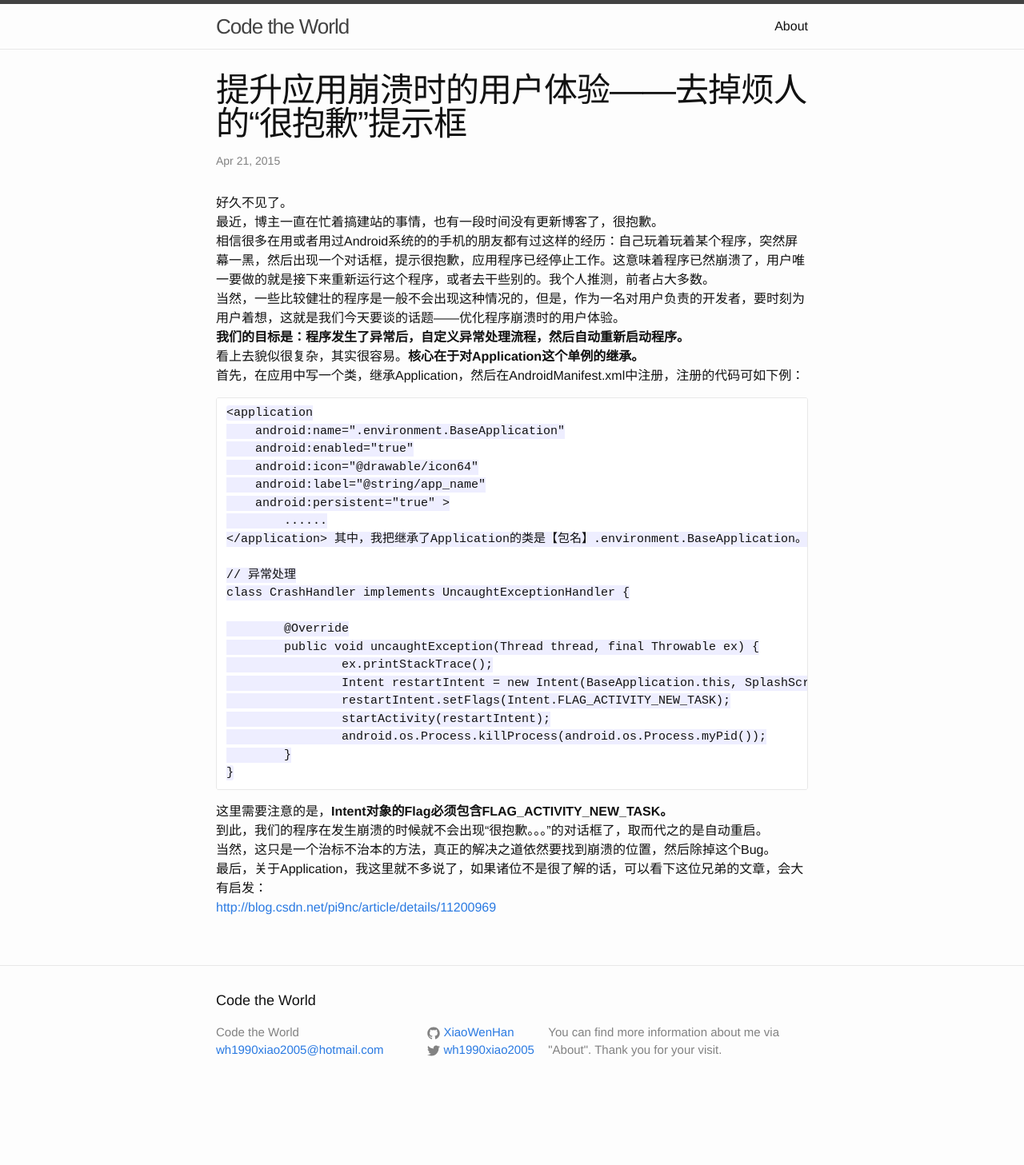
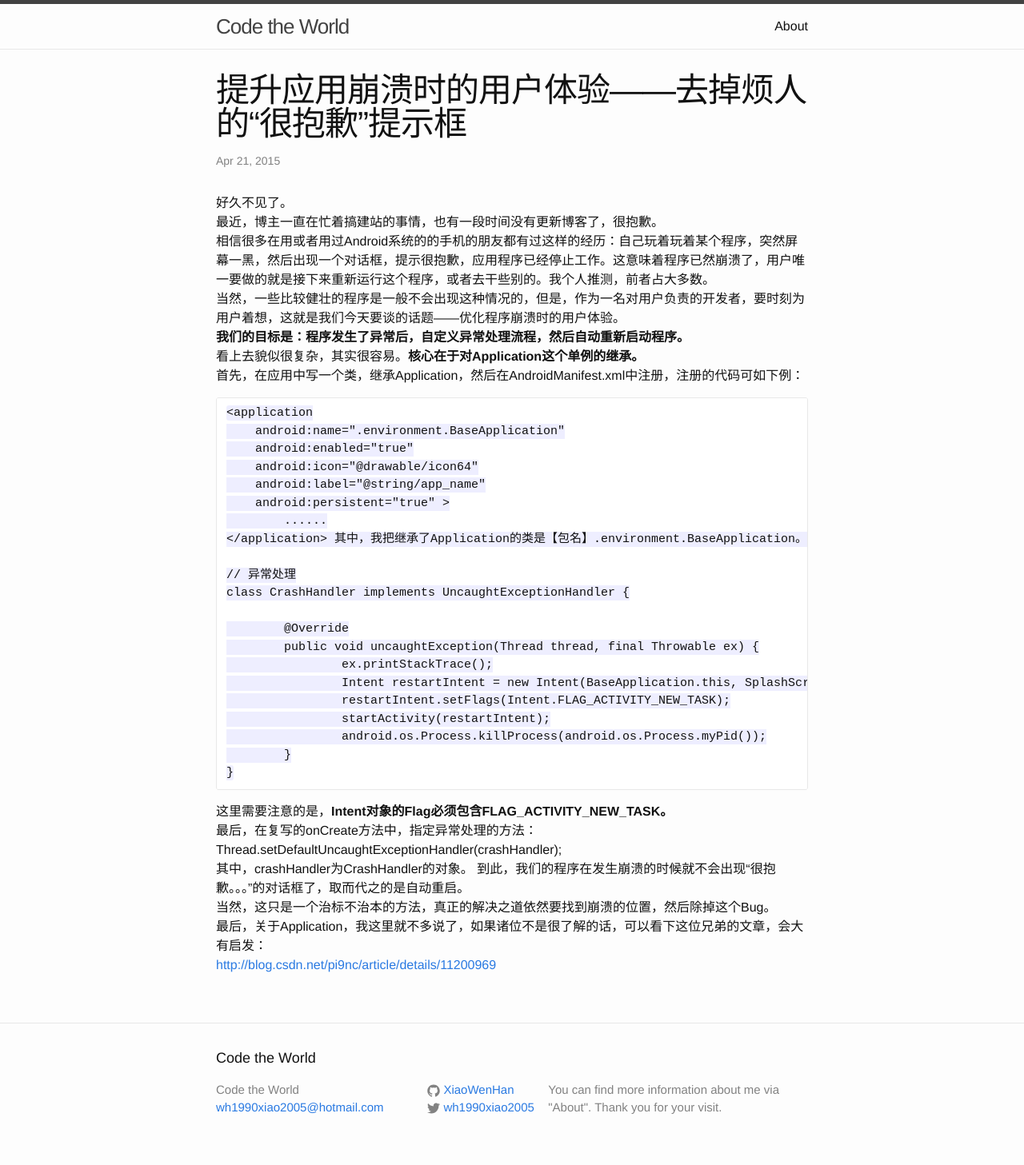
Before and after one commit to XiaoWenHan/blogsource, a Jekyll site: the page built from _posts/2015-04-21-提升应用崩溃时的用户体验——去掉烦人的“很抱歉”提示框.markdown, in a window 1280 px wide. Shown: the whole page at 80% size. Built offline with Jekyll 4.4.1, drawn with Linux system fonts in a browser that asks for light colours; before the commit the page ends 1385 px from its top, so only the background shows below that.

Commit message:
修正
修正博文错误

```diff
--- a/_posts/2015-04-21-提升应用崩溃时的用户体验——去掉烦人的“很抱歉”提示框.markdown
+++ b/_posts/2015-04-21-提升应用崩溃时的用户体验——去掉烦人的“很抱歉”提示框.markdown
@@ -40,6 +40,9 @@ categories: Android开发
 	}
 
 这里需要注意的是，**Intent对象的Flag必须包含FLAG\_ACTIVITY\_NEW\_TASK。**
+最后，在复写的onCreate方法中，指定异常处理的方法：
+    Thread.setDefaultUncaughtExceptionHandler(crashHandler);
+其中，crashHandler为CrashHandler的对象。
 到此，我们的程序在发生崩溃的时候就不会出现“很抱歉。。。”的对话框了，取而代之的是自动重启。
 当然，这只是一个治标不治本的方法，真正的解决之道依然要找到崩溃的位置，然后除掉这个Bug。
 最后，关于Application，我这里就不多说了，如果诸位不是很了解的话，可以看下这位兄弟的文章，会大有启发：
```
